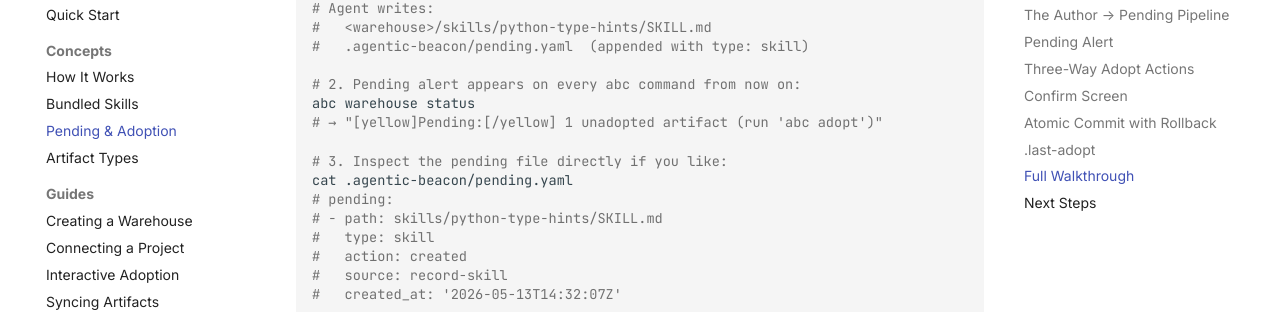
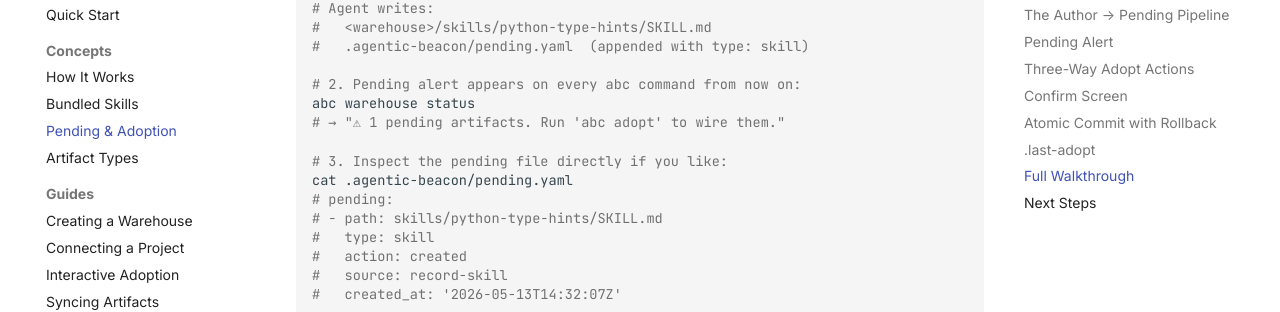
Before and after one commit to Shadowsong27/agentic-beacon, an MkDocs documentation site: the page built from site-docs/concepts/pending-and-adoption.md, in a window 1280 px wide and 900 px high, scrolled down 3773 px. Shown: the part 147-459 px from the top of the window. Built offline with MkDocs 1.6.1 and Material for MkDocs 9.7.7, drawn with Linux system fonts in a browser that asks for light colours; comment, search, counter and statistics services are not loaded; some of the changed text lies outside the part shown.

Commit message:
docs: precise wiring trigger + actual pending-alert text (PER-152 review round 4)

````diff
--- a/site-docs/concepts/pending-and-adoption.md
+++ b/site-docs/concepts/pending-and-adoption.md
@@ -64,7 +64,7 @@ The script walks up the directory tree from the calling agent's working director
 Every `abc` subcommand prints a one-line notice to stderr when `pending.yaml` is non-empty:
 
 ```
-[yellow]Pending:[/yellow] 2 unadopted artifacts (run 'abc adopt')
+⚠ 2 pending artifacts. Run 'abc adopt' to wire them.
 ```
 
 This does not affect the subcommand's exit code. It fires on every command — `abc sync`, `abc warehouse status`, `abc doctor` — until you run `abc adopt` and clear the entries.
@@ -140,7 +140,7 @@ It is gitignored. Future `abc adopt` invocations use it to detect hand-edited wa
 
 # 2. Pending alert appears on every abc command from now on:
 abc warehouse status
-# → "[yellow]Pending:[/yellow] 1 unadopted artifact (run 'abc adopt')"
+# → "⚠ 1 pending artifacts. Run 'abc adopt' to wire them."
 
 # 3. Inspect the pending file directly if you like:
 cat .agentic-beacon/pending.yaml
````
Also changed, not shown: site-docs/concepts/bundled-skills.md (+2 -2 lines).
